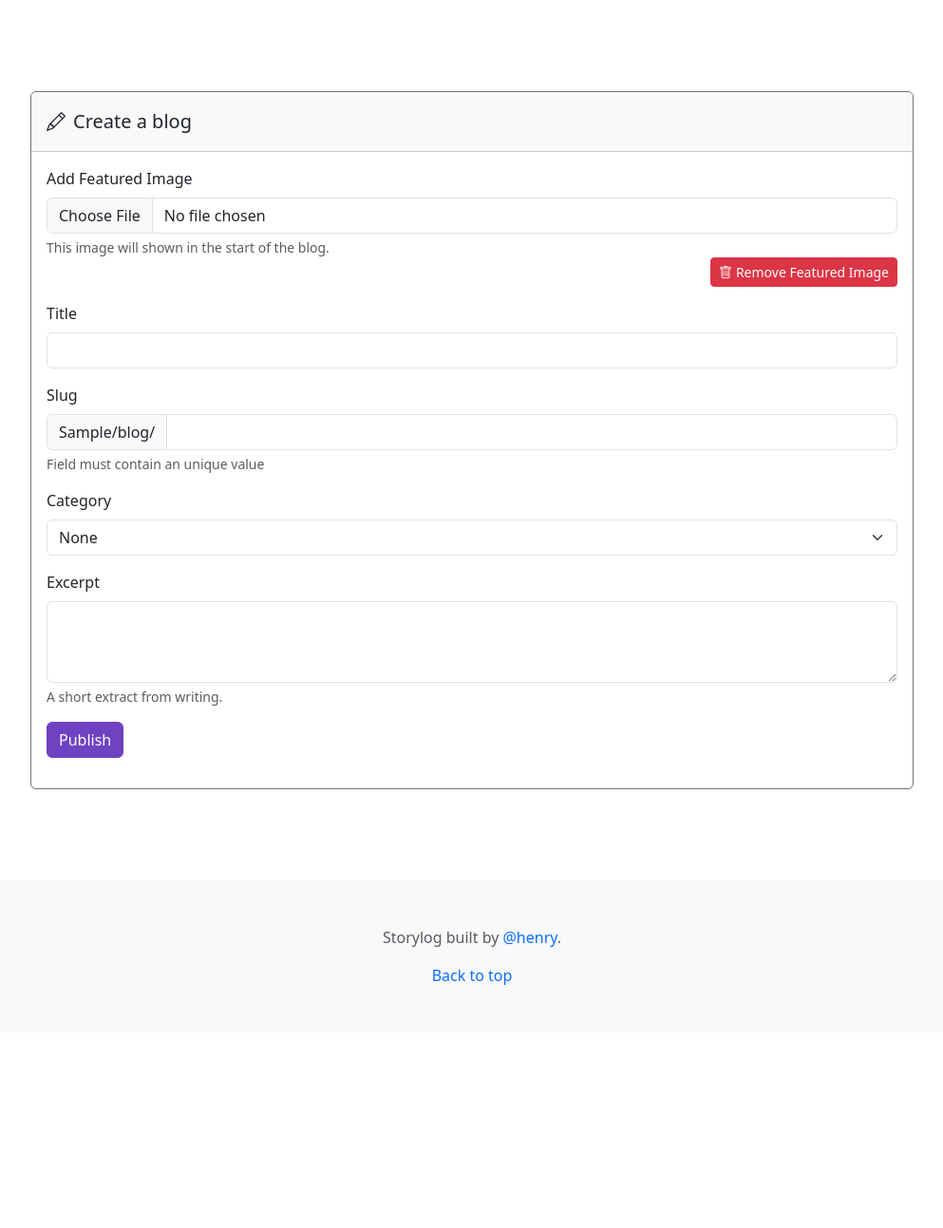
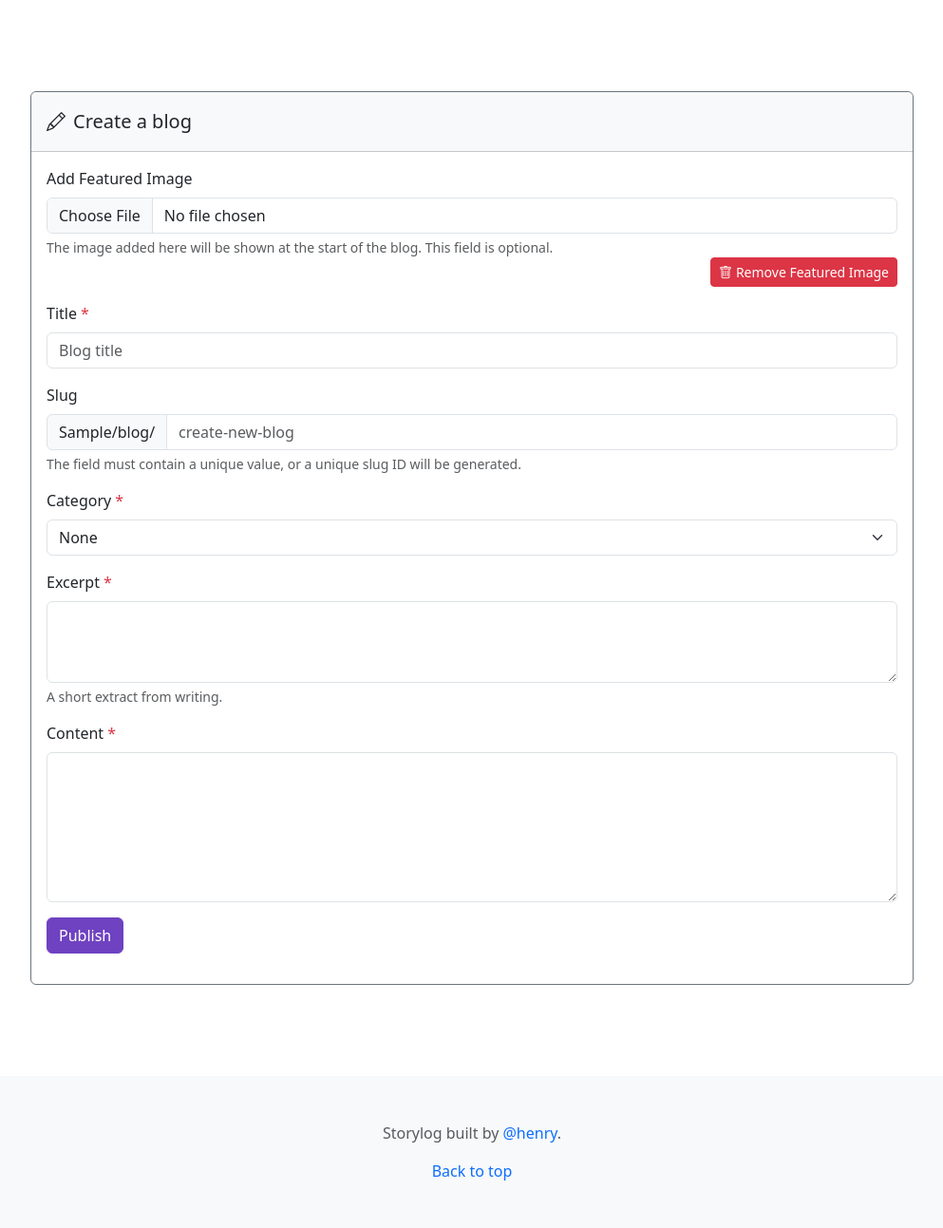
Before and after one commit to henry-jacq/storylog, a PHP site: template views/templates/blog/create.php in a window 1280 px wide. Shown: the whole page at 95% size, without its empty margins (143-1136 px from the left). Before the commit the page ends 1037 px from the top, so only its background shows below. Run offline with PHP 8.4, Linux system fonts and the light colour scheme; the template is opened without the code that fills it: most values are stand-ins (such as "Sample title", 1, 10 or a date in 2020).

Commit message:
feat: New blog class added
- The blog class will create a new blog entry
- New route added for blog create page
- Added asterisk at each title in blog create page

```diff
--- a/public/index.php
+++ b/public/index.php
@@ -19,7 +19,7 @@ $app->get('/profile/edit', [HomeController::class, 'edit_profile']);
 $app->get('/profile/{username}', [HomeController::class, 'profile']);
 
 $app->get('/blog/create', [BlogController::class, 'create']);
-$app->post('/blog/create', [BlogController::class, 'store']);
+$app->post('/blog/create', [BlogController::class, 'publish']);
 $app->get('/blog/edit', [BlogController::class, 'edit']);
 $app->get('/blog/{blogname}', [BlogController::class, 'index']);
 
--- a/views/templates/blog/create.php
+++ b/views/templates/blog/create.php
@@ -8,42 +8,46 @@
             <form class="create-blog-form p-3" method="post" enctype="multipart/form-data">
                 <div class="mb-3">
                     <label for="blogFeaturedImage" class="form-label">Add Featured Image</label>
-                    <input class="form-control" type="file" id="blogFeaturedImage" name="blog-featured-image">
-                    <div class="form-text">This image will shown in the start of the blog.</div>
+                    <input class="form-control" type="file" id="blogFeaturedImage" name="featured-image">
+                    <div class="form-text">The image added here will be shown at the start of the blog. This field is optional.</div>
                     <div class="d-flex justify-content-end align-items-end">
                         <button class="btn btn-danger btn-sm"><i class="bi bi-trash me-1"></i>Remove Featured Image</button>
                     </div>
                 </div>
                 <div class="mb-3">
-                    <label for="blogTitle" class="form-label">Title</label>
-                    <input type="text" class="form-control" id="blogTitle" name="blog-title">
+                    <label for="blogTitle" class="form-label">Title<span class="text-danger ms-1">*</span></label>
+                    <input type="text" class="form-control" id="blogTitle" placeholder="Blog title" name="title" required>
                 </div>
                 <div class="mb-3">
                     <label for="blogSlug" class="form-label">Slug</label>
                     <div class="input-group">
                         <span class="input-group-text" id="blogUrl"><?= $app_host . '/blog/' ?></span>
-                        <input type="text" class="form-control" id="blogSlug" aria-describedby="blogUrl" name="blog-slug">
+                        <input type="text" class="form-control text-lowercase" id="blogSlug" placeholder="create-new-blog" aria-describedby="blogUrl" name="slug" required>
                     </div>
-                    <div class="form-text">Field must contain an unique value</div>
+                    <div class="form-text">The field must contain a unique value, or a unique slug ID will be generated.</div>
                 </div>
                 <div class="mb-3">
-                    <label for="selectTitle" class="form-label">Category</label>
-                    <select id="selectTitle" class="form-select" aria-label="Select Title" name="blog-category">
-                        <option selected>None</option>
-                        <option value="1">Design</option>
-                        <option value="2">Food</option>
-                        <option value="3">Health</option>
+                    <label for="selectTitle" class="form-label">Category<span class="text-danger ms-1">*</span></label>
+                    <select id="selectTitle" class="form-select" aria-label="Select Title" name="category" required>
+                        <option>None</option>
+                        <option value="Design">Design</option>
+                        <option value="Food">Food</option>
+                        <option value="Health">Health</option>
                         <option value="4">Science</option>
-                        <option value="5">Style</option>
-                        <option value="6">Technology</option>
-                        <option value="7">Travel</option>
-                        <option value="8">World</option>
+                        <option value="Science">Style</option>
+                        <option value="Technology">Technology</option>
+                        <option value="Travel">Travel</option>
+                        <option value="World">World</option>
                     </select>
                 </div>
                 <div class="mb-3">
-                    <label for="blogExcerpt" class="form-label">Excerpt</label>
-                    <textarea class="form-control" id="blogExcerpt" rows="3" name="blog-excerpt"></textarea>
+                    <label for="blogExcerpt" class="form-label">Excerpt<span class="text-danger ms-1">*</span></label>
+                    <textarea class="form-control" id="blogExcerpt" rows="3" name="excerpt" required></textarea>
                     <div class="form-text">A short extract from writing.</div>
+                </div>
+                <div class="mb-3">
+                    <label for="blogContent" class="form-label">Content<span class="text-danger ms-1">*</span></label>
+                    <textarea class="form-control" id="blogContent" rows="6" name="content" required></textarea>
                 </div>
                 <button class="btn btn-prime btn-publish-post" type="submit">Publish</button>
             </form>
```
Also changed, not shown: app/Controllers/BlogController.php (+8 -3 lines), app/Interfaces/BlogServiceInterface.php (added, +13 -0 lines), app/Model/Blog.php (+74 -3 lines), app/Services/BlogService.php (added, +44 -0 lines).
